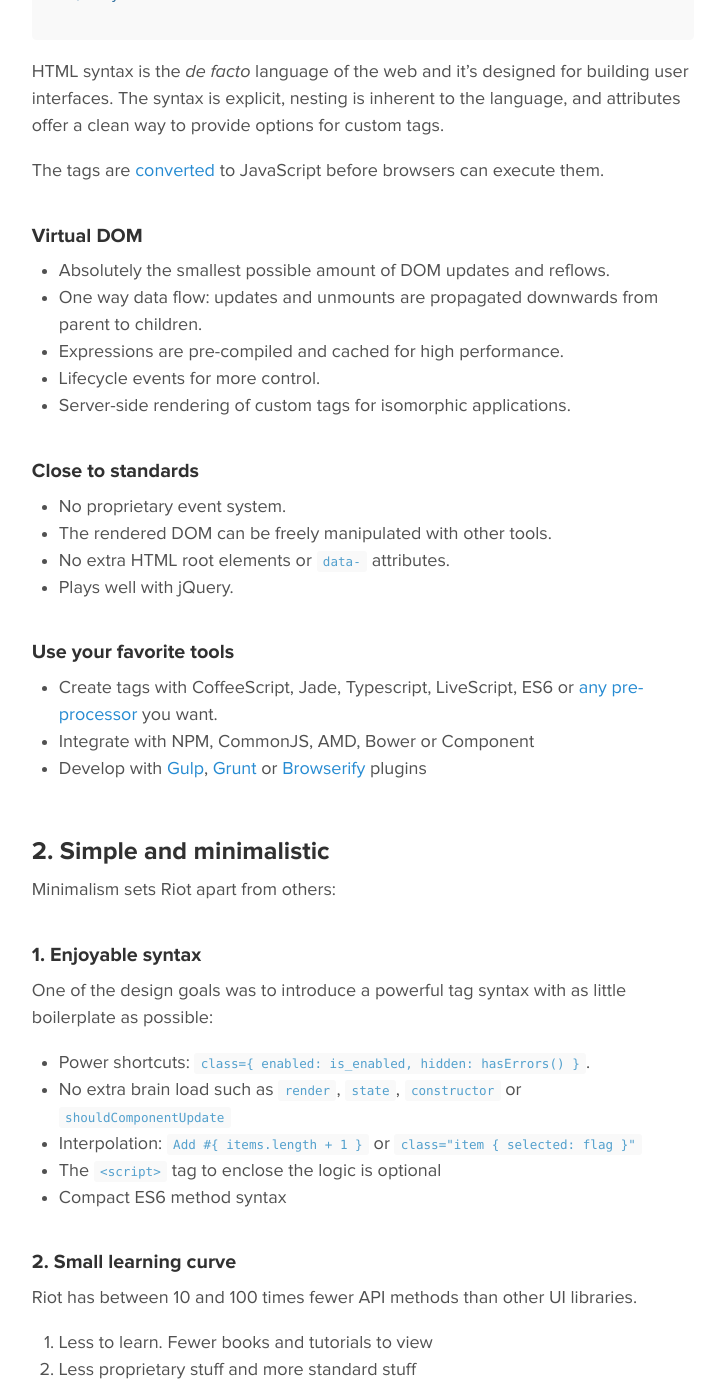
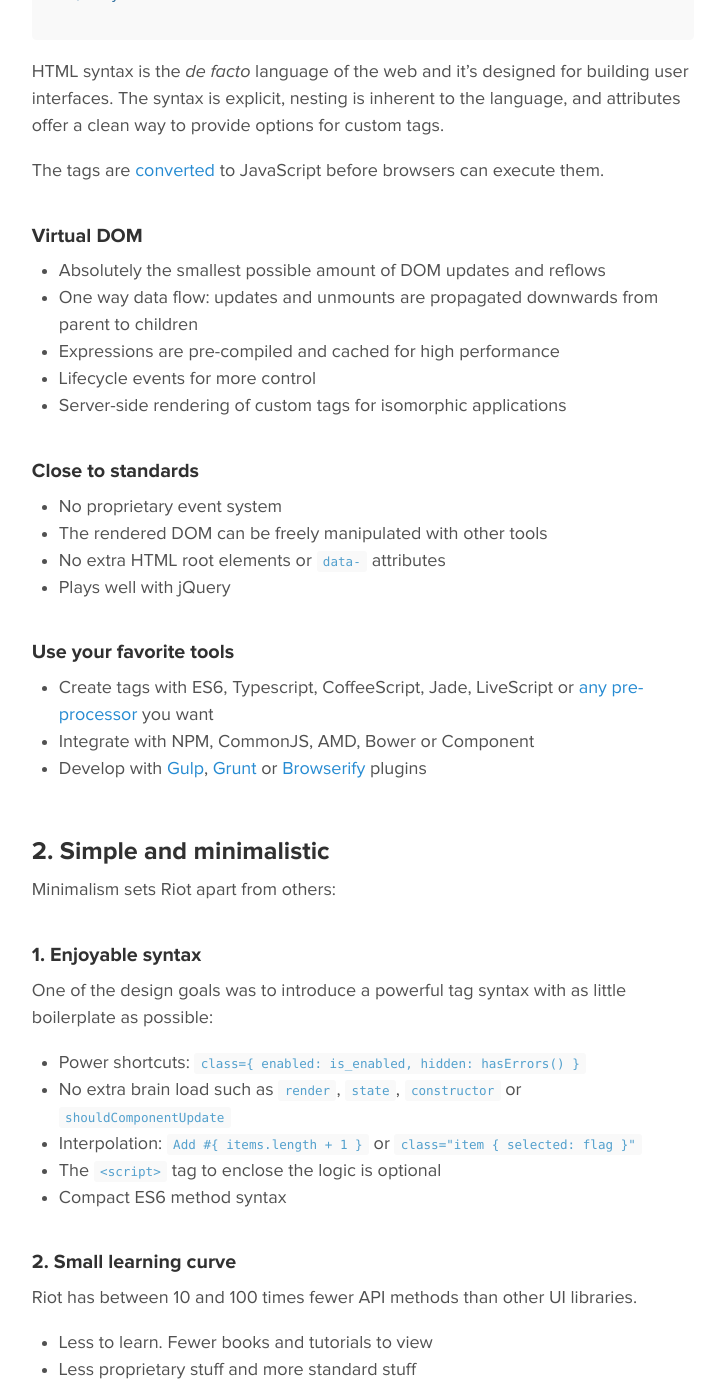
Before and after one commit to riot/riot.github.io, a Jekyll site: the page built from index.md, in a window 1280 px wide and 1400 px high, scrolled down 2209 px. Shown: the whole window, without its empty margins (277-997 px from the left). Built offline with Jekyll 4.4.1, drawn with Linux system fonts in a browser that asks for light colours; Markdown is read by kramdown in place of the engine named in the settings; some of the changed text lies outside the part shown.

Commit message:
Minor changes

```diff
--- a/index.md
+++ b/index.md
@@ -95,22 +95,22 @@
 
 
 ### Virtual DOM
-- Absolutely the smallest possible amount of DOM updates and reflows.
-- One way data flow: updates and unmounts are propagated downwards from parent to children.
-- Expressions are pre-compiled and cached for high performance.
-- Lifecycle events for more control.
-- Server-side rendering of custom tags for isomorphic applications.
+- Absolutely the smallest possible amount of DOM updates and reflows
+- One way data flow: updates and unmounts are propagated downwards from parent to children
+- Expressions are pre-compiled and cached for high performance
+- Lifecycle events for more control
+- Server-side rendering of custom tags for isomorphic applications
 
 
 ### Close to standards
-- No proprietary event system.
-- The rendered DOM can be freely manipulated with other tools.
-- No extra HTML root elements or `data-` attributes.
-- Plays well with jQuery.
+- No proprietary event system
+- The rendered DOM can be freely manipulated with other tools
+- No extra HTML root elements or `data-` attributes
+- Plays well with jQuery
 
 
 ### Use your favorite tools
-- Create tags with CoffeeScript, Jade, Typescript, LiveScript, ES6 or [any pre-processor](/guide/compiler/#pre-processors) you want.
+- Create tags with ES6, Typescript, CoffeeScript, Jade, LiveScript or [any pre-processor](/guide/compiler/#pre-processors) you want
 - Integrate with NPM, CommonJS, AMD, Bower or Component
 - Develop with [Gulp](https://github.com/e-jigsaw/gulp-riot), [Grunt](https://github.com/ariesjia/grunt-riot) or [Browserify](https://github.com/jhthorsen/riotify) plugins
 
@@ -125,7 +125,7 @@
 
 One of the design goals was to introduce a powerful tag syntax with as little boilerplate as possible:
 
-- Power shortcuts: `class={ enabled: is_enabled, hidden: hasErrors() }`.
+- Power shortcuts: `class={ enabled: is_enabled, hidden: hasErrors() }`
 - No extra brain load such as `render`, `state`, `constructor` or `shouldComponentUpdate`
 - Interpolation: `Add #{ items.length + 1 }` or `class="item { selected: flag }"`
 - The `<script>` tag to enclose the logic is optional
```
Also changed, not shown: other parts of index.md (+12 -12 lines).
